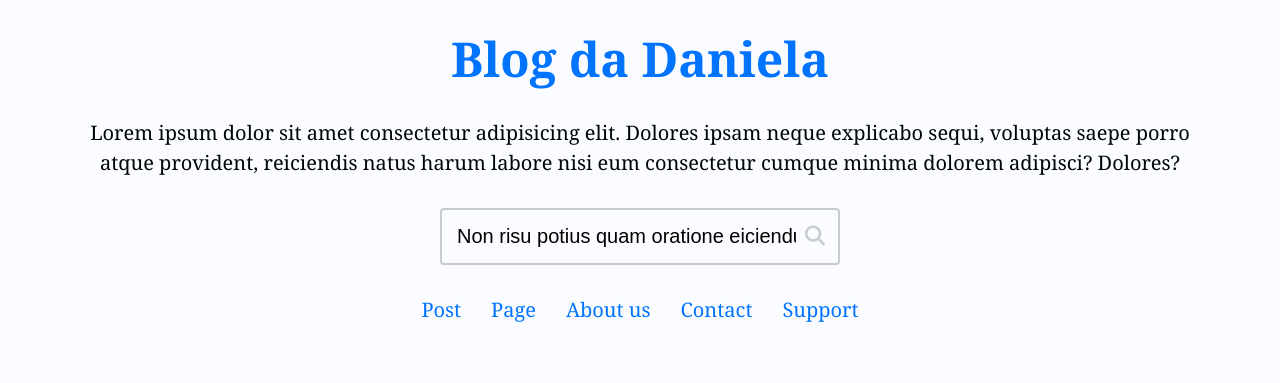
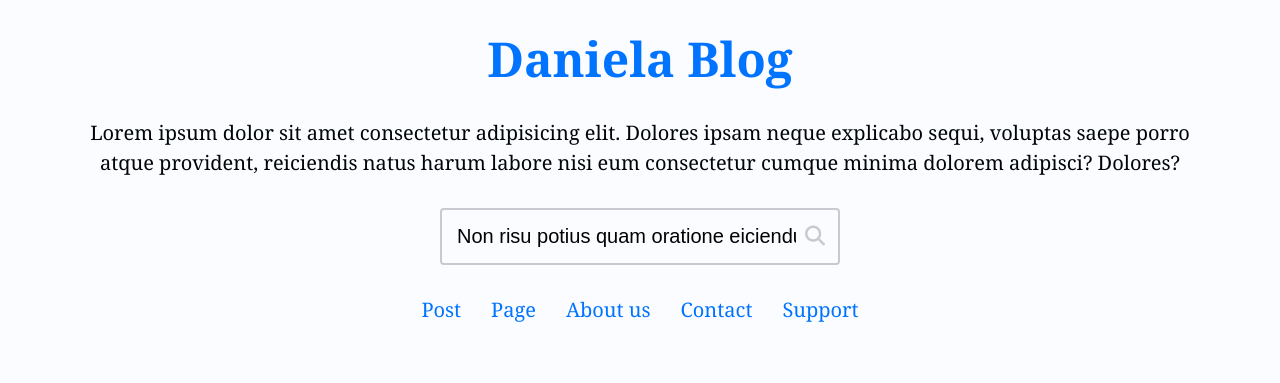
Before and after one commit to daniela034/blog_django, a Django app: page / in a window 1280 px wide. Shown: the top 383 px of the page. Run offline with Django 4.2, Linux system fonts and the light colour scheme; data that the repository does not hold is empty.

Commit message:
change blog name

```diff
--- a/djangoapp/blog/templates/blog/partials/_header.html
+++ b/djangoapp/blog/templates/blog/partials/_header.html
@@ -3,7 +3,7 @@
       <div class="section-gap">
 
         <h1 class="blog-title center pb-base">
-          <a class="blog-link" href="/"> Blog da Daniela </a>
+          <a class="blog-link" href="/"> Daniela Blog</a>
         </h1>
 
         <p class="blog-description pb-base center">
```
